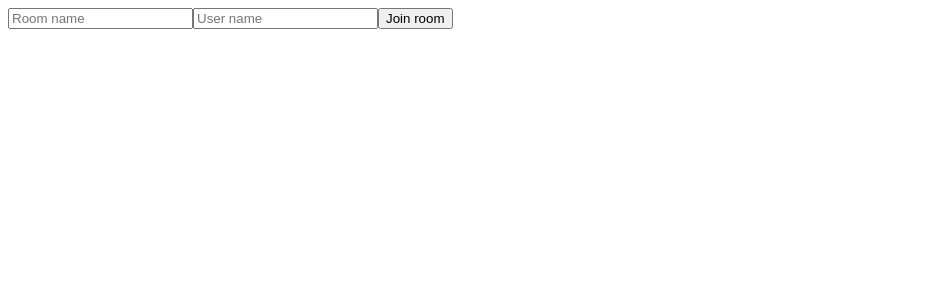
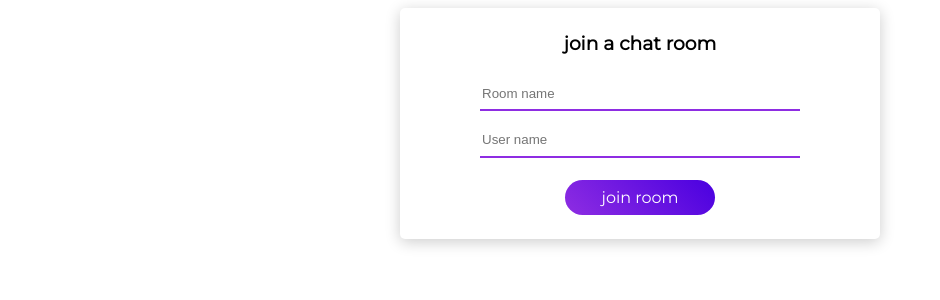
Before and after one commit to tasola/chat-app, a React (Create React App) app in the folder client/: page / in a window 1280 px wide. Shown: the top 300 px of the page, without its empty margins (0-940 px from the left). Built offline with nearby package versions, Linux system fonts and the light colour scheme; no server answers.

Commit message:
Add styled components, style join chat room

```diff
--- a/client/package.json
+++ b/client/package.json
@@ -10,7 +10,8 @@
     "react-dom": "^16.13.1",
     "react-router-dom": "^5.2.0",
     "react-scripts": "3.4.3",
-    "socket.io-client": "^2.3.0"
+    "socket.io-client": "^2.3.0",
+    "styled-components": "^5.2.0"
   },
   "scripts": {
     "start": "react-scripts start",
--- a/client/public/index.html
+++ b/client/public/index.html
@@ -3,6 +3,10 @@
   <head>
     <meta charset="utf-8" />
     <link rel="icon" href="%PUBLIC_URL%/favicon.ico" />
+    <link
+      href="https://fonts.googleapis.com/css?family=Montserrat"
+      rel="stylesheet"
+    />
     <meta name="viewport" content="width=device-width, initial-scale=1" />
     <meta name="theme-color" content="#000000" />
     <meta
--- a/client/src/App.js
+++ b/client/src/App.js
@@ -2,9 +2,17 @@ import React from 'react'
 import { BrowserRouter as Router, Route } from 'react-router-dom'
 import ChatRoom from './components/ChatRoom/ChatRoom'
 import JoinChatRoom from './components/JoinChatRoom/JoinChatRoom'
+import { createGlobalStyle } from 'styled-components'
+
+const GlobalStyle = createGlobalStyle`
+  h1, h2, h3, h4, h5, h6, p, a {
+    font-family: 'Montserrat'
+  }
+`
 
 const App = () => (
   <Router>
+    <GlobalStyle />
     <Route path="/" exact component={JoinChatRoom} />
     <Route path="/chat-room" component={ChatRoom} />
   </Router>
--- a/client/src/components/JoinChatRoom/JoinChatRoom.jsx
+++ b/client/src/components/JoinChatRoom/JoinChatRoom.jsx
@@ -1,31 +1,85 @@
 import React, { useState } from 'react'
 import { Link } from 'react-router-dom'
+import styled from 'styled-components'
+import { primaryColor, secondaryColor } from '../../utils/palette'
+
+const JoinChatRoomBox = styled.div`
+  display: flex;
+  flex-direction: column;
+  background-color: white;
+  width: 35vw;
+  min-width: 400px;
+  margin: 0 auto;
+  padding: 1.5em 1em;
+  border-radius: 5px;
+  box-shadow: 0px 3px 15px rgba(0, 0, 0, 0.2);
+`
+
+const Header = styled.h3`
+  text-align: center;
+  margin: 0;
+`
+
+const ComponentWrapper = styled.div`
+  padding: 1em 4em;
+`
+
+const Input = styled.input`
+  width: 100%;
+  height: 2.5em;
+  margin: 0.5em 0;
+  border: none;
+  border-bottom: 2px solid ${primaryColor};
+  box-sizing: border-box;
+  -moz-box-sizing: border-box;
+  &:focus {
+    outline-width: 0;
+  }
+`
+
+const JoinLink = styled(Link)`
+  text-decoration: none;
+  background-image: linear-gradient(45deg, ${primaryColor}, ${secondaryColor});
+  padding: 0.5em;
+  border-radius: 100px;
+  color: white;
+  width: 30%;
+  margin: 0 auto;
+  text-align: center;
+  transition: 0.2s;
+  &:hover {
+    transform: translateY(-2px);
+  }
+`
 
 const JoinChatRoom = () => {
   const [roomName, setRoomName] = useState('')
   const [userName, setUserName] = useState('')
 
   return (
-    <div>
-      <input
+    <JoinChatRoomBox>
+      <Header>join a chat room</Header>
+      <ComponentWrapper>
+        <Input
           value={roomName}
           placeholder="Room name"
           onChange={(event) => setRoomName(event.target.value)}
-      ></input>
-      <input
+        ></Input>
+        <Input
           value={userName}
           placeholder="User name"
           onChange={(event) => setUserName(event.target.value)}
-      ></input>
-      <Link
+        ></Input>
+      </ComponentWrapper>
+      <JoinLink
         onClick={(event) =>
           !userName || !roomName ? event.preventDefault() : null
         }
         to={`/chat-room?room=${roomName}&user=${userName}`}
       >
-        <button>Join room</button>
-      </Link>
-    </div>
+        join room
+      </JoinLink>
+    </JoinChatRoomBox>
   )
 }
 
--- /dev/null
+++ b/client/src/utils/palette.js
@@ -0,0 +1,2 @@
+export const primaryColor = '#8E2DE2'
+export const secondaryColor = '#4A00E0'
```
Also changed, not shown: 1 other file (tests, documents, lock files or other folders). Lines whose indentation alone changed are shown as unchanged.
